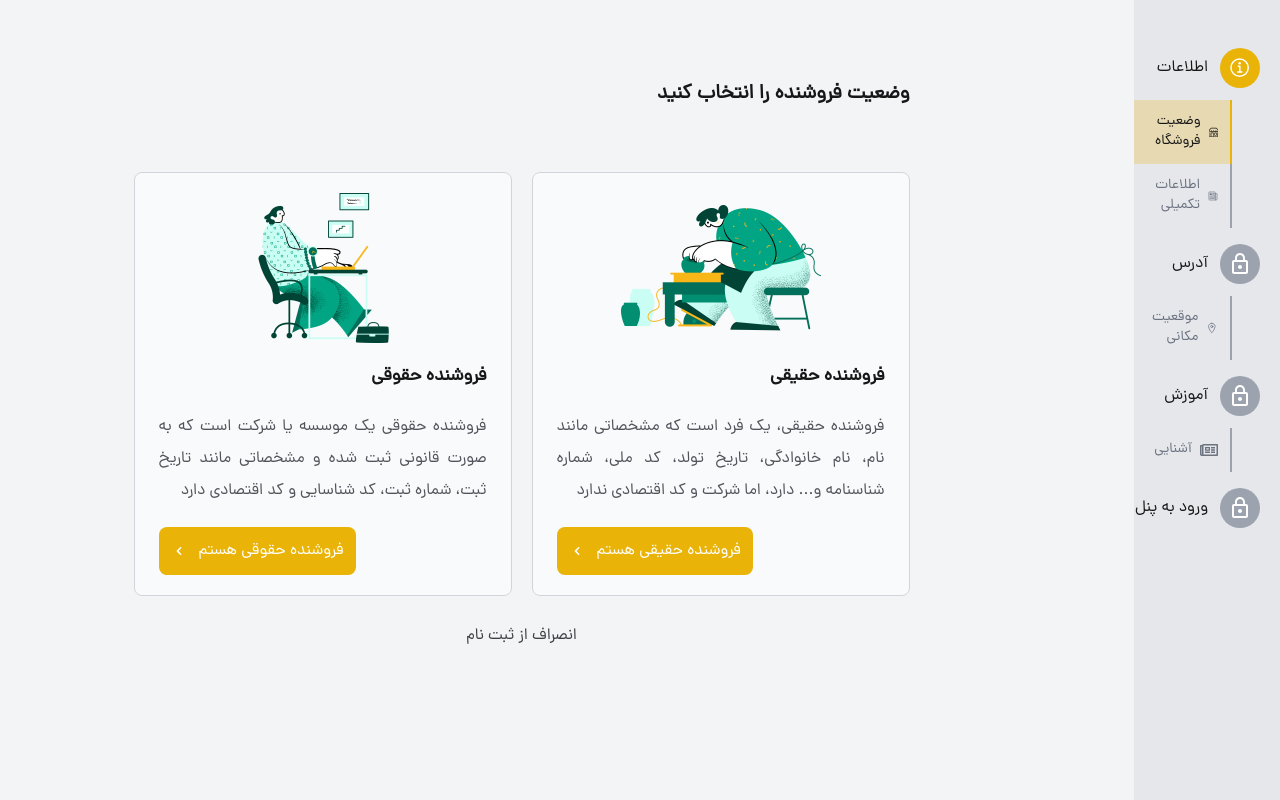
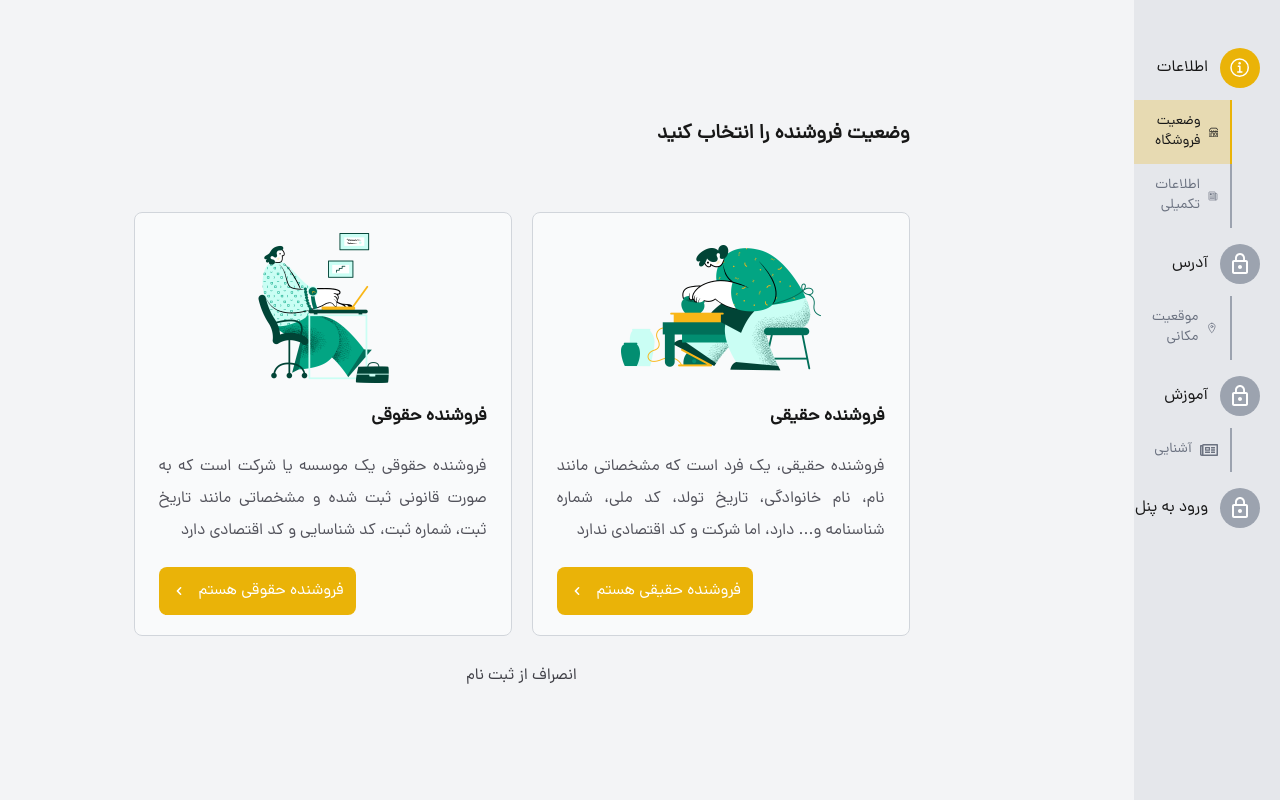
Before and after one commit to milad1385/tool-shop, a Next.js app: page /seller-introduction/register in a window 1280 px wide. Built offline with nearby package versions, Linux system fonts and the light colour scheme.

Commit message:
delete register title component from main page

```diff
--- a/src/components/templates/seller-introduction/RegisterTitle.tsx
+++ b/src/components/templates/seller-introduction/RegisterTitle.tsx
@@ -8,7 +8,7 @@ function RegisterTitle({
   step?: number;
 }) {
   return (
-    <div className="px-5 md:px-0">
+    <div className="px-5 md:px-0 mt-10">
       <h1 className="font-bold text-base md:text-xl">{content}</h1>
     </div>
   );
--- a/src/components/templates/seller-introduction/RegisterationSteps.tsx
+++ b/src/components/templates/seller-introduction/RegisterationSteps.tsx
@@ -7,7 +7,6 @@ import SellerStatus from "./SellerStatus";
 function RegisterationSteps() {
   return (
     <SellerRegisterContainer>
-      <RegisterTitle content="وضعیت فروشنده را انتخاب کنید" />
       <MobileMenuBar />
       <SellerStatus />
       <CancelSellerRegisteration />
--- a/src/components/templates/seller-introduction/SellerStatus.tsx
+++ b/src/components/templates/seller-introduction/SellerStatus.tsx
@@ -1,13 +1,17 @@
 import { sellerStatusBoxes } from "@/constants/data";
 import SellerStatusBox from "./SellerStatusBox";
+import RegisterTitle from "./RegisterTitle";
 
 function SellerStatus() {
   return (
-    <div className="flex flex-col md:flex-row items-center gap-5 mt-16">
-      {sellerStatusBoxes.map((sellerStatusBox) => (
-        <SellerStatusBox {...sellerStatusBox} key={sellerStatusBox.id} />
-      ))}
-    </div>
+    <>
+      <RegisterTitle content="وضعیت فروشنده را انتخاب کنید" />
+      <div className="flex flex-col md:flex-row items-center gap-5 mt-16">
+        {sellerStatusBoxes.map((sellerStatusBox) => (
+          <SellerStatusBox {...sellerStatusBox} key={sellerStatusBox.id} />
+        ))}
+      </div>
+    </>
   );
 }
 
```
